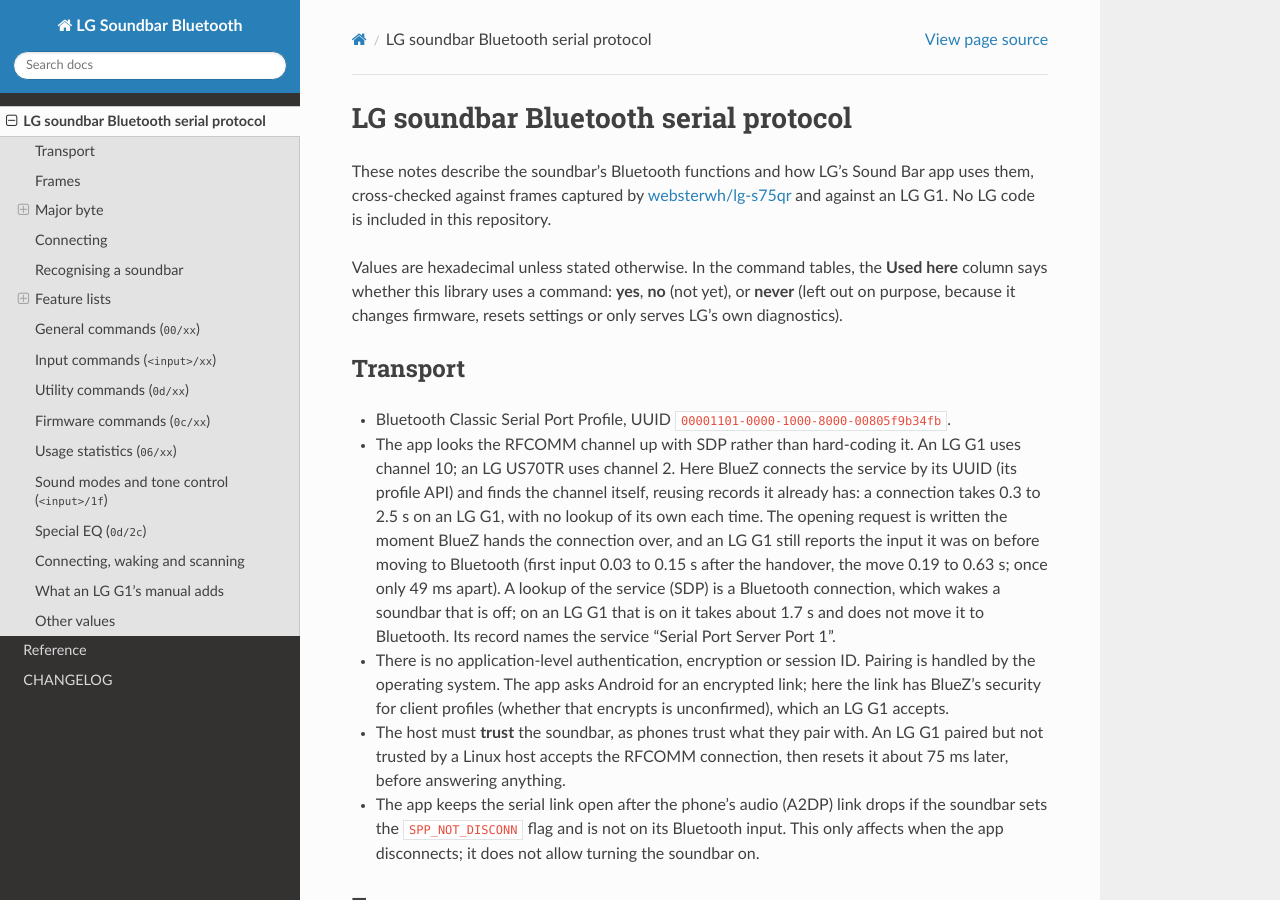
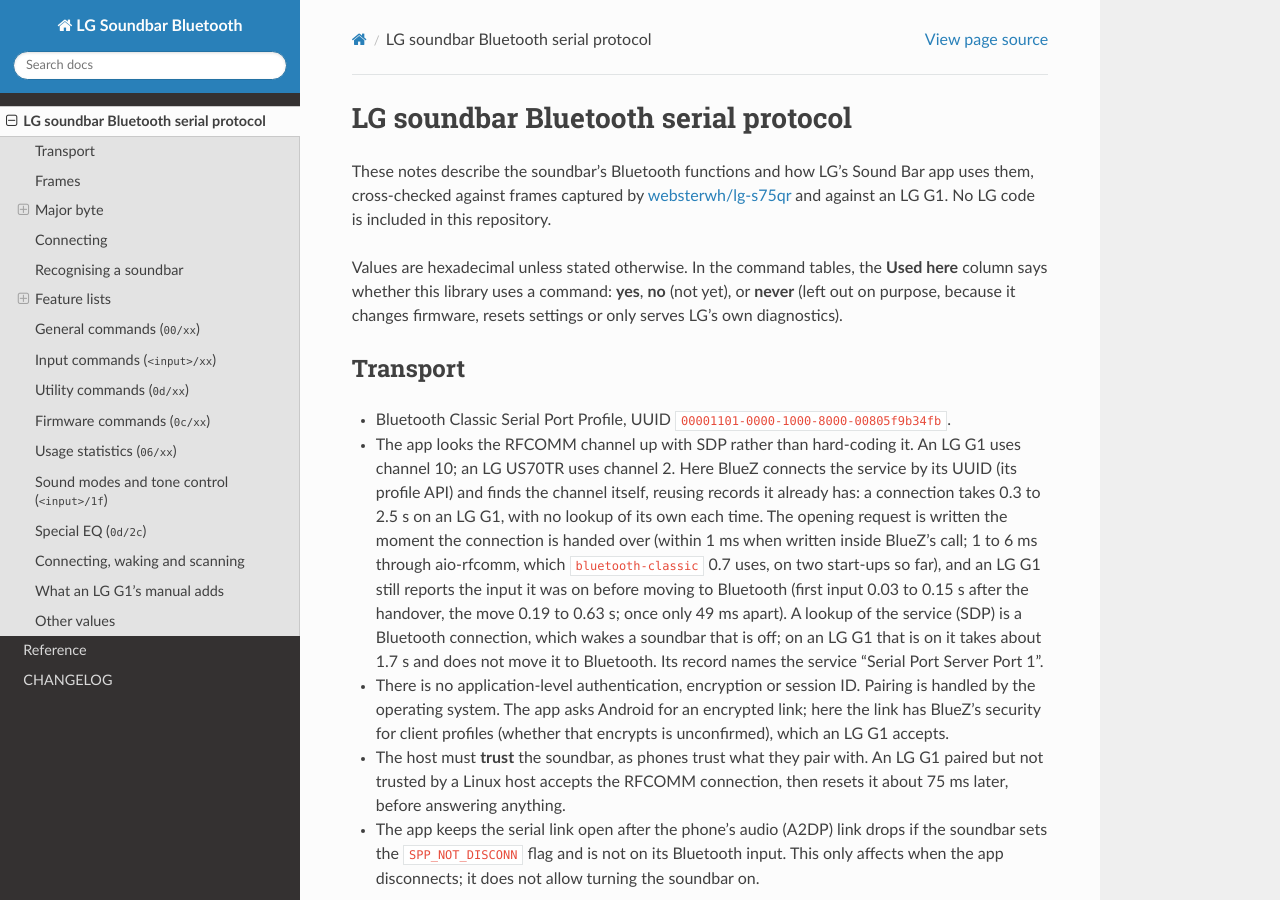
Before and after one commit to jeverley/lg-soundbar-bluetooth, a Sphinx documentation site: the page built from docs/protocol.md, in a window 1280 px wide and 900 px high. Built offline with Sphinx 7.4.7 and the Read the Docs theme 3.1.0, drawn with Linux system fonts in a browser that asks for light colours.

Commit message:
fix: use bluetooth-classic 0.7, which opens links with aio-rfcomm
bluetooth-classic 0.7 opens RFCOMM links with aio-rfcomm; open_rfcomm()
is unchanged, so the client needs no change. Links no longer report
their channel, so client.channel stays None.

Co-Authored-By: Claude Opus 5.5 <noreply@anthropic.com>
Claude-Session: https://claude.ai/code/session_01CciW4UG1YNtAD3yvwo7sxt

```diff
--- a/docs/protocol.md
+++ b/docs/protocol.md
@@ -18,8 +18,10 @@ firmware, resets settings or only serves LG's own diagnostics).
   Here BlueZ connects the service by its UUID (its profile API) and finds
   the channel itself, reusing records it already has: a connection takes
   0.3 to 2.5 s on an LG G1, with no lookup of its own each time. The
-  opening request is written the moment BlueZ hands the connection over,
-  and an LG G1 still reports the input it was on before moving to
+  opening request is written the moment the connection is handed over
+  (within 1 ms when written inside BlueZ's call; 1 to 6 ms through
+  aio-rfcomm, which `bluetooth-classic` 0.7 uses, on two start-ups so
+  far), and an LG G1 still reports the input it was on before moving to
   Bluetooth (first input 0.03 to 0.15 s after the handover, the move 0.19
   to 0.63 s; once only 49 ms apart). A lookup of the service (SDP) is a
   Bluetooth connection, which wakes a soundbar that is off; on an LG G1
--- a/pyproject.toml
+++ b/pyproject.toml
@@ -33,7 +33,7 @@ packages = [
 
 [tool.poetry.dependencies]
 python = ">=3.12,<3.15"
-bluetooth-classic = ">=0.6.0,<0.7"
+bluetooth-classic = ">=0.7.0,<0.8"
 
 # Documentation Dependencies
 Sphinx = {version = ">=8.1.3,<9", optional = true}
```
